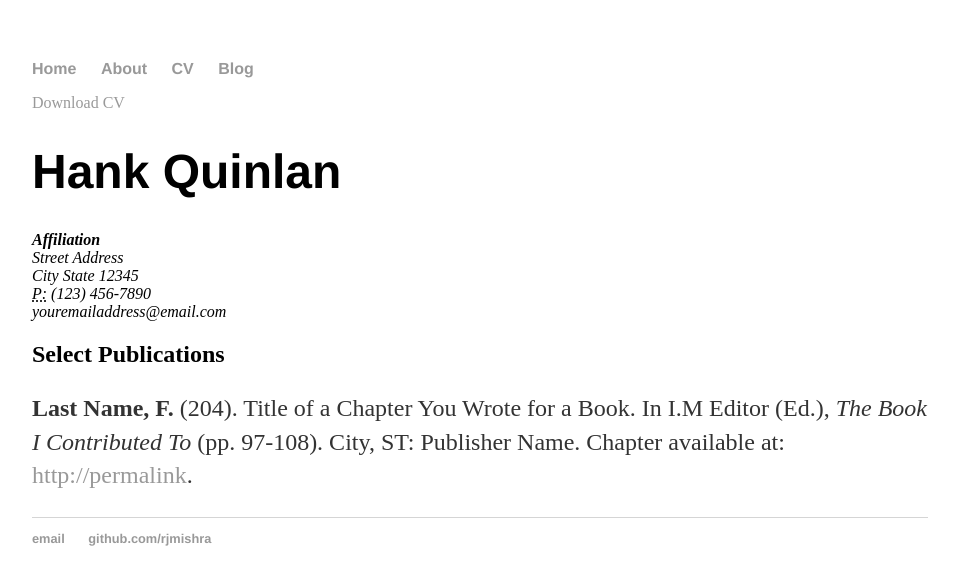
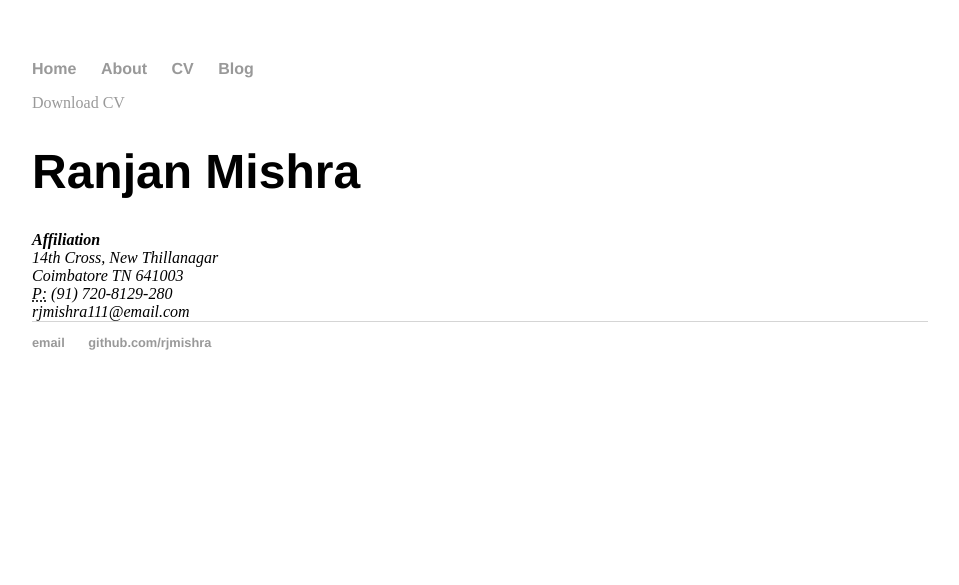
Before and after one commit to rjmishra/rjmishra.github.io, a Jekyll site: the page built from cv/index.html, in a window 1280 px wide. Shown: the top 585 px of the page, without its empty margins (160-1119 px from the left). Built offline with Jekyll 4.4.1, drawn with Linux system fonts in a browser that asks for light colours.

Commit message:
Updating about and cv.  Changes to be committed: 	modified:   about/index.html 	modified:   cv/index.html

```diff
--- a/cv/index.html
+++ b/cv/index.html
@@ -1,22 +1,22 @@
 ---
 layout: default
-title: CV of Your Name
+title: CV of Ranjan Mishra
 ---
 
 	<div class="cv">
 		<a href="#" class="download" title="Download CV as PDF">Download CV</a>
-					<h1>Hank Quinlan</h1>
+					<h1>Ranjan Mishra</h1>
 					<address>
 					<strong>Affiliation</strong><br>
-					Street Address<br>
-					City State 12345<br>
-					<abbr title="phone">P:</abbr> (123) 456-7890<br>
-					<span class="obfuscate">youremailaddress@email.com</span>
+					14th Cross, New Thillanagar<br>
+					Coimbatore TN 641003<br>
+					<abbr title="phone">P:</abbr> (91) 720-8129-280<br>
+					<span class="obfuscate">rjmishra111@email.com</span>
 					</address>
 
-					<h2>Select Publications</h2>
+		<!--			<h2>Select Publications</h2>
 
 					<p><strong>Last Name, F.</strong> (204). Title of a Chapter You Wrote for a Book. In I.M Editor (Ed.), <em>The Book I Contributed To</em> (pp. 97-108). City, ST: Publisher Name. Chapter available at: <a href="#">http://permalink</a>.
 
-
+-->
 	</div>
```
Also changed, not shown: about/index.html (+4 -5 lines).
